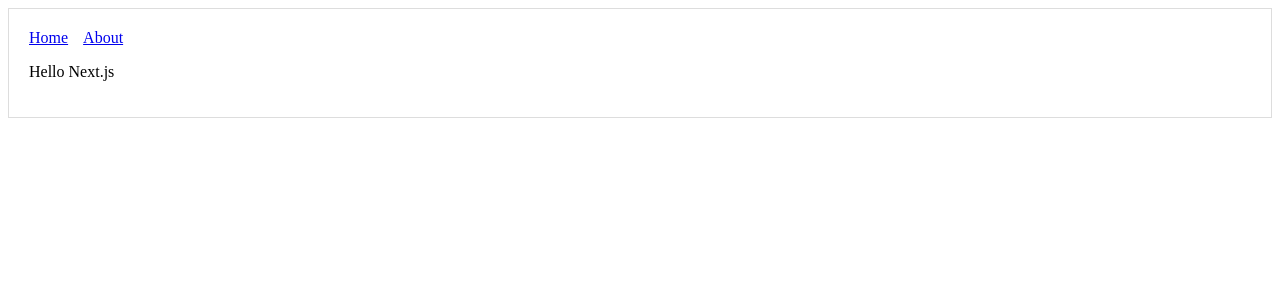
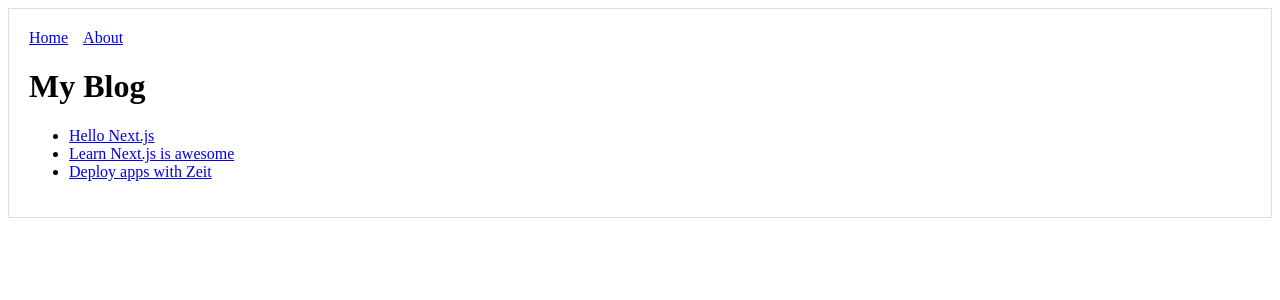
Before and after one commit to naokie/learn-nextjs, a Next.js app: page / in a window 1280 px wide. Shown: the top 300 px of the page. Built offline with nearby package versions, Linux system fonts and the light colour scheme.

Commit message:
Add dynamic pages

```diff
--- a/pages/index.js
+++ b/pages/index.js
@@ -1,7 +1,21 @@
+import Link from 'next/link'
 import Layout from '../components/MyLayout'
+
+const PostLink = (props) => (
+  <li>
+    <Link href={`/post?title=${props.title}`}>
+      <a>{props.title}</a>
+    </Link>
+  </li>
+)
 
 export default () => (
   <Layout>
-    <p>Hello Next.js</p>
+    <h1>My Blog</h1>
+    <ul>
+      <PostLink title="Hello Next.js" />
+      <PostLink title="Learn Next.js is awesome" />
+      <PostLink title="Deploy apps with Zeit" />
+    </ul>
   </Layout>
 )
```
Also changed, not shown: pages/post.js (added, +14 -0 lines).
